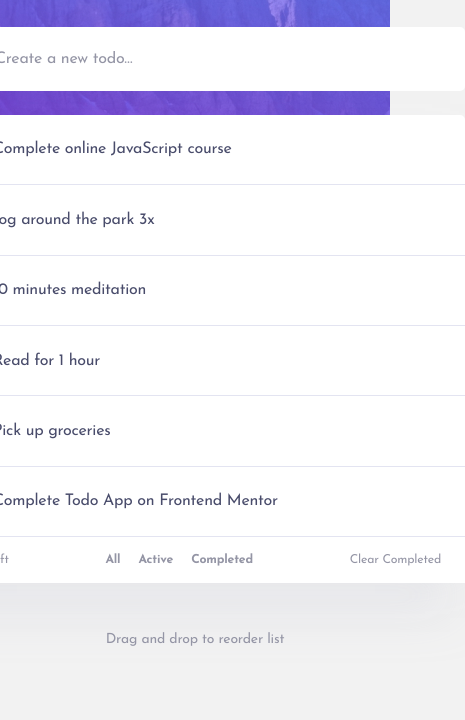
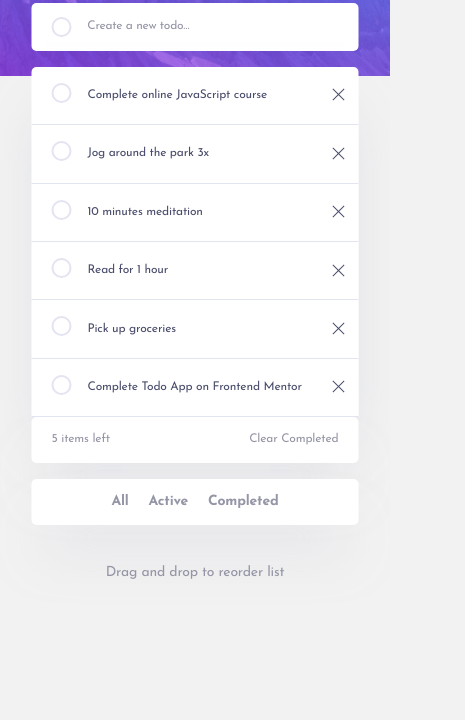
Before and after one commit to yodakit/to-do, a plain HTML site: page index.html in a window 390 px wide. Shown: the part 124-844 px from the top of the page, 465 px wide, since content can reach past the window. Drawn offline with nearby package versions, Linux system fonts and the light colour scheme.

Commit message:
Mobile adaptive

```diff
--- a/css/style.css
+++ b/css/style.css
@@ -14,7 +14,6 @@ body {
 }
 .main__wrapper {
   margin: auto;
-
 }
 .main {
   width: 540px;
@@ -31,7 +30,7 @@ body {
 }
 .logo {
   font-weight: 700;
-  font-size: 2.22rem;
+  font-size: 2.5rem;
   letter-spacing: 15px;
   color: #FFFFFF;
   margin: 0;
@@ -54,7 +53,7 @@ body {
 .input-task {
   color: #393A4B;
   font-weight: 400;
-  font-size: 1rem;
+  font-size: 1.125rem;
   letter-spacing: -0.25px;
   width: 100%;
   background: #FFFFFF;
@@ -63,7 +62,7 @@ body {
 }
 .input-task::placeholder {
   font-weight: 400;
-  font-size: 1rem;
+  font-size: 1.125rem;
   letter-spacing: -0.25px;
   color: #9495A5;
 }
@@ -89,7 +88,7 @@ body {
 }
 .task-text {
   font-weight: 400;
-  font-size: 1rem;
+  font-size: 1.125rem;
   letter-spacing: -0.25px;
   color: #494C6B;
   cursor: pointer;
@@ -147,7 +146,6 @@ body {
 	width: 24px;
 	height: 1px;
 	background: #494C6B;
-  transition: 2s all;
 }
 .cross::before {
 	transform: rotate(45deg);
@@ -176,10 +174,11 @@ body {
   justify-content: space-between;
   align-items: center;
   box-shadow: 0px 35px 50px -15px rgba(194, 195, 214, 0.5);
+  border-radius: 5px;
 }
 .task-count {
   font-weight: 400;
-  font-size: 0.77rem;
+  font-size: 0.875rem;
   letter-spacing: -0.194444px;
   color: #9495A5;
 }
@@ -190,21 +189,123 @@ body {
 }
 .filter-btn {
   font-weight: 700;
-  font-size: 0.77rem;
+  font-size: 0.875rem;
   letter-spacing: -0.194444px;
   color: #9495A5;
+  cursor: pointer;
+}
+.filter-btn_active {
+  color: #3A7CFD;
+}
+.filter-btn:hover {
+  color: #494C6B;
+  transition: 0.3s ease all;
 }
 .task-clear {
   font-weight: 400;
-  font-size: 0.77rem;
+  font-size: 0.875rem;
   letter-spacing: -0.194444px;
   color: #9495A5;
+  cursor: pointer;
+}
+.footer-mobile {
+  display: none;
 }
 .subtitle {
   padding: 49px 0;
   font-weight: 400;
-  font-size: 14px;
+  font-size: 0.875rem;
   letter-spacing: -0.194444px;
   color: #9495A5;
   text-align: center;
 }
+
+@media (max-width: 575px) {
+  .background {
+    height: 200px;
+  }
+  .logo {
+    font-size: 2rem;
+  }
+  .main {
+    width: 327px;
+    top: 50px;
+  }
+  .select {
+    padding: 14px 20px;
+  }
+  .input-task {
+    font-size: 0.75rem;
+    letter-spacing: -0.166667px;
+  }
+  .input-task::placeholder {
+    font-size: 0.75rem;
+  }
+  .tasks {
+    margin-top: 16px;
+  }
+  .task {
+    padding: 16px 20px;
+  }
+  .task-text {
+    font-size: 0.75rem;
+    letter-spacing: -0.166667px;
+  }
+  .fake, .fake-input {
+    width: 20px;
+    height: 20px;
+    margin-right: 16px;
+  }
+  .fake-input {
+    width: 22px;
+    margin-right: 14px;
+  }
+  .mark {
+    width: 14px;
+    height: 10px;
+  }
+  .cross {
+    width: 12px;
+    height: 12px;
+    opacity: 1;
+    cursor: pointer;
+  }
+  .cross::before,
+  .cross::after {
+    top: 5px;
+    width: 16px;
+    height: 1px;
+  }
+  .task-footer {
+    padding: 16px 20px;
+  }
+  .task-count {
+    font-size: 0.75rem;
+    letter-spacing: -0.166667px;
+  }
+  .task-clear {
+    font-size: 0.75rem;
+    letter-spacing: -0.166667px;
+  }
+  .filter-wrapper {
+    display: none;
+  }
+  .footer-mobile {
+    margin-top: 16px;
+    width: 100%;
+    display: flex;
+    justify-content: space-between;
+    padding: 15px 80px;
+    background: #FFFFFF;
+    box-shadow: 0px 35px 50px -15px rgba(194, 195, 214, 0.5);
+    border-radius: 5px;
+  }
+  .subtitle {
+    padding: 40px 0;
+    font-weight: 400;
+    font-size: 0.875rem;
+    letter-spacing: -0.194444px;
+    color: #9495A5;
+    text-align: center;
+  }
+}
--- a/index.html
+++ b/index.html
@@ -95,11 +95,16 @@
       <div class="task-footer">
         <p class="task-count"><span>5</span> items left</p>
         <div class="filter-wrapper">
-          <p id="all" class="filter-btn">All</p>
+          <p id="all" class="filter-btn filter-btn_active">All</p>
           <p id="active" class="filter-btn">Active</p>
           <p id="completed" class="filter-btn">Completed</p>
         </div>
         <p class="task-clear">Clear Completed</p>
+      </div>
+      <div class="footer-mobile">
+        <p id="all-mobile" class="filter-btn">All</p>
+        <p id="active-mobile" class="filter-btn">Active</p>
+        <p id="completed-mobile" class="filter-btn">Completed</p>
       </div>
       <h3 class="subtitle">Drag and drop to reorder list</h3>
     </div>
```
